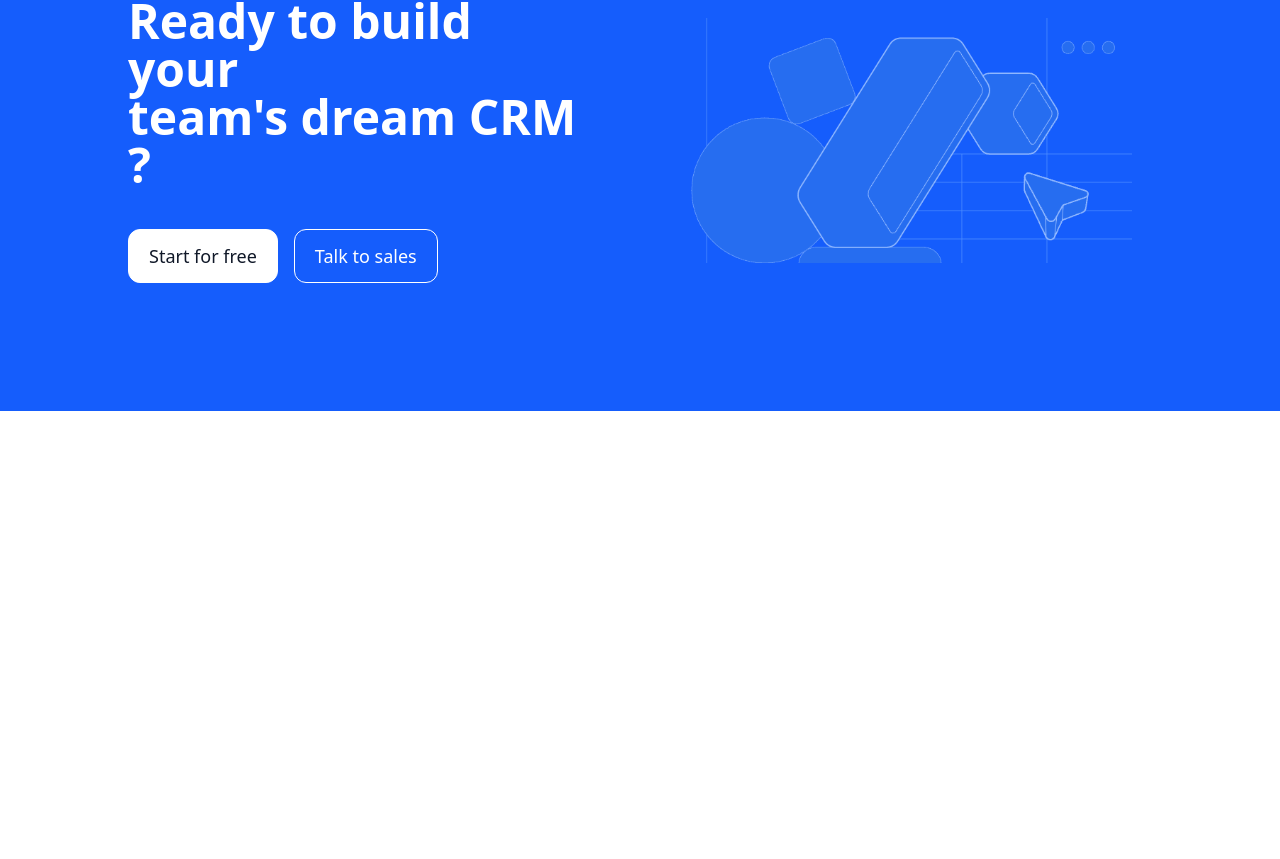
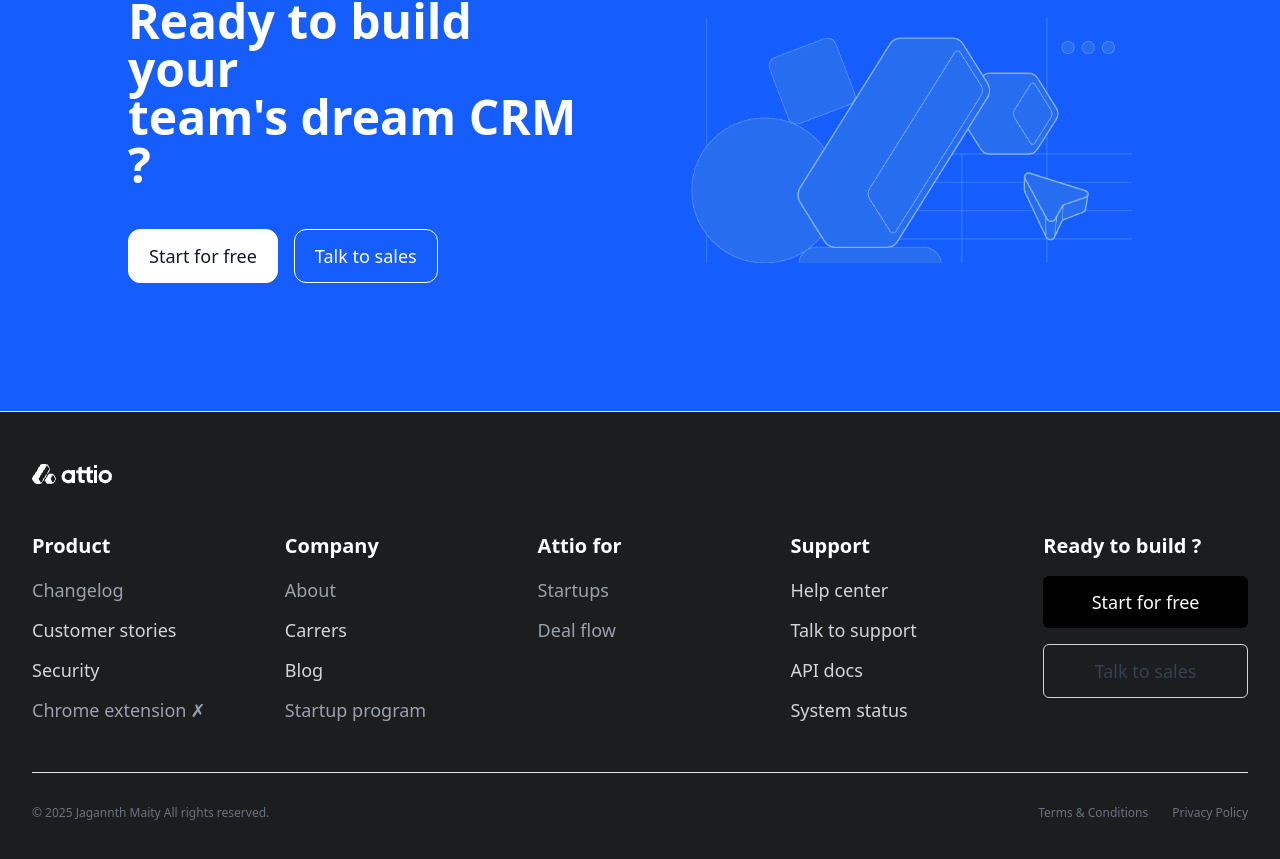
Before and after one commit to Jagannathmaity110/attio-landing-page, a React (Vite) app: page / in a window 1280 px wide. Shown: the part 7797-8656 px from the top of the page. Before the commit the page ends 8208 px from the top, so only its background shows below. Built offline with nearby package versions, Linux system fonts and the light colour scheme.

Commit message:
Footer.jsx is Added

```diff
--- a/src/App.jsx
+++ b/src/App.jsx
@@ -7,6 +7,7 @@
 import Scale from './components/Scale'
 import Particle from './components/Particle'
 import DreamCRM from './components/DreamCRM'
+import Footer from './components/Footer'
 
 const App = () => {
   return (
@@ -19,6 +20,7 @@
       <Scale/>
       <Particle/>
       <DreamCRM/>
+      <Footer/>
     </>
   )
 }
--- /dev/null
+++ b/src/components/Footer.jsx
@@ -0,0 +1,183 @@
+import React from "react";
+import Logo from "../assets/Link SVG .png";
+
+const Footer = () => {
+  return (
+    <footer className="bg-[#1C1D1F] border-t border-gray-200 py-12 px-4 sm:px-6 lg:px-8">
+      <div className="max-w-7xl mx-auto">
+        <div>
+          <img src={Logo} />
+        </div>
+        {/* Main Footer Content */}
+        <div className="grid grid-cols-2 md:grid-cols-5 gap-12 mb-12 mt-10">
+          {/* Product column */}
+          <div className="">
+            <h3 className="text-xl font-semibold text-white mb-4">Product</h3>
+            <ul className="space-y-3">
+              <li>
+                <a
+                  href="#"
+                  className="text-lg text-gray-400 hover:text-gray-100"
+                >
+                  Changelog
+                </a>
+              </li>
+              <li>
+                <a
+                  href="#"
+                  className="text-lg text-gray-300 hover:text-gray-100"
+                >
+                  Customer stories
+                </a>
+              </li>
+              <li>
+                <a
+                  href="#"
+                  className="text-lg text-gray-300 hover:text-gray-100"
+                >
+                  Security
+                </a>
+              </li>
+              <li>
+                <a
+                  href="#"
+                  className="text-lg text-gray-400 hover:text-gray-100s flex items-center"
+                >
+                  Chrome extension <span className="ml-1">✗</span>
+                </a>
+              </li>
+            </ul>
+          </div>
+          {/* Company Column */}
+          <div>
+            <h3 className="text-xl font-semibold text-white mb-4">Company</h3>
+            <ul className="space-y-3">
+              <li>
+                <a
+                  href="#"
+                  className="text-lg text-gray-400 hover:text-gray-100"
+                >
+                  About
+                </a>
+              </li>
+              <li>
+                <a
+                  href="#"
+                  className="text-lg text-gray-300 hover:text-gray-100"
+                >
+                  Carrers
+                </a>
+              </li>
+              <li>
+                <a
+                  href="#"
+                  className="text-lg text-gray-300 hover:text-gray-100"
+                >
+                  Blog
+                </a>
+              </li>
+              <li>
+                <a
+                  href="#"
+                  className="text-lg text-gray-400 hover:text-gray-100 s"
+                >
+                  Startup program
+                </a>
+              </li>
+            </ul>
+          </div>
+
+          {/* Attio for Column */}
+          <div>
+            <h3 className="text-xl font-semibold text-white mb-4">Attio for</h3>
+            <ul className="space-y-3">
+              <li>
+                <a
+                  href="#"
+                  className="text-lg text-gray-400 hover:text-gray-100"
+                >
+                  Startups
+                </a>
+              </li>
+              <li>
+                <a
+                  href="#"
+                  className="text-lg text-gray-400 hover:text-gray-100"
+                >
+                  Deal flow
+                </a>
+              </li>
+            </ul>
+          </div>
+          {/* Support Column */}
+
+          <div>
+            <h3 className="text-xl font-semibold text-white mb-4">Support</h3>
+            <ul className="space-y-3">
+              <li>
+                <a
+                  href="#"
+                  className="text-lg text-gray-300 hover:text-gray-100"
+                >
+                  Help center
+                </a>
+              </li>
+              <li>
+                <a
+                  href="#"
+                  className="text-lg text-gray-300 hover:text-gray-100"
+                >
+                  Talk to support
+                </a>
+              </li>
+              <li>
+                <a
+                  href="#"
+                  className="text-lg text-gray-300 hover:text-gray-100"
+                >
+                  API docs
+                </a>
+              </li>
+              <li>
+                <a
+                  href="#"
+                  className="text-lg text-gray-300 hover:text-gray-100"
+                >
+                  System status
+                </a>
+              </li>
+            </ul>
+          </div>
+
+          {/* CTA column */}
+          <div>
+            <h3 className="text-xl font-semibold text-white mb-4">
+              Ready to build ?
+            </h3>
+            <div className="space-y-4">
+              <button className="w-full bg-black text-white px-5 py-3 rounded-md text-lg font-medium hover:bg-gray-800 transition-colors">
+                Start for free
+              </button>
+              <button className="w-full border border-gray-300 text-gray-700 px-5 py-3 rounded-md text-lg font-medium hover:bg-gray-50 transition-colors">
+                Talk to sales
+              </button>
+            </div>
+          </div>
+          {/* Bottom Footer */}
+
+        </div>
+         <div className="border-t border-gray-200 pt-8 flex flex-col md:flex-row justify-between items-center">
+          <p className="text-xs text-gray-500 mb-4 md:mb-0">
+            © {new Date().getFullYear()} Jagannth Maity All rights reserved.
+          </p>
+          <div className="flex space-x-6">
+            <a href="#" className="text-xs text-gray-500 hover:text-gray-900">Terms & Conditions</a>
+            <a href="#" className="text-xs text-gray-500 hover:text-gray-900">Privacy Policy</a>
+          </div>
+      </div>
+      </div>
+    </footer>
+  );
+};
+
+export default Footer;
```
Also changed, not shown: src/assets/Link SVG .png (added).
